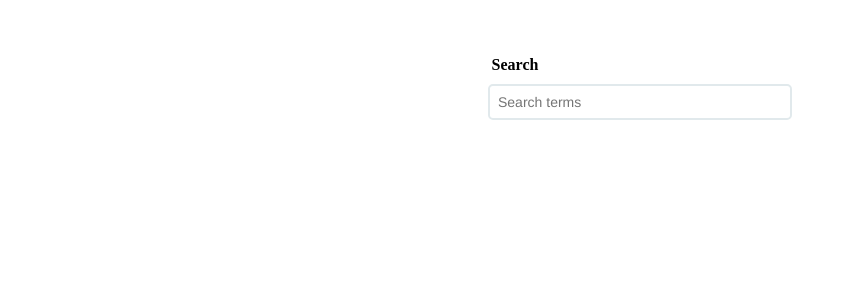
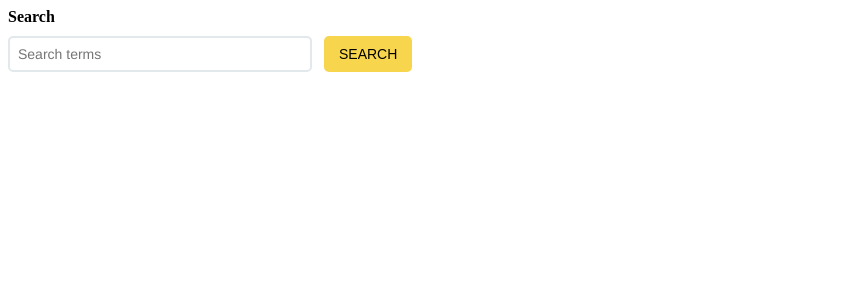
Before and after one commit to kboul/react-autocomplete, a React (Create React App) app: page / in a window 1280 px wide. Shown: the top 300 px of the page, without its empty margins (0-847 px from the left). Built offline with nearby package versions, Linux system fonts and the light colour scheme.

Commit message:
Replace static items array with items from an API, refactor Autocomplete & its sass

```diff
--- a/src/components/Autocomplete.jsx
+++ b/src/components/Autocomplete.jsx
@@ -1,9 +1,11 @@
 import React, { Component } from 'react';
+import Button from './Button';
+import { getCharactersService } from '../services/getCharactersService';
 import styles from '../sass/Autocomplete.module.sass';
 
 class Autocomplete extends Component {
     state = {
-        items: ['John', 'Jordy', 'Sara', 'Kostas'],
+        items: [],
         suggestions: [],
         value: ''
     };
@@ -12,24 +14,41 @@ class Autocomplete extends Component {
         const {
             target: { value }
         } = e;
-        const { items } = this.state;
-
-        let suggestions = [];
-        if (value.length > 1) {
-            const regex = new RegExp(`^${value}`, 'i');
-            suggestions = items.sort().filter(item => regex.test(item));
-        }
-        this.setState({ suggestions, value });
+        // empty the array while typing
+        this.setState({ suggestions: [], value });
     };
 
-    handleClick = suggestion => {
+    selectSuggestion = suggestion => {
         this.setState({ value: suggestion });
+    };
+
+    searchSuggestions = async () => {
+        const { value } = this.state;
+        let suggestions = [];
+
+        if (value.length > 1) {
+            const { data } = await getCharactersService(value);
+            const items = [...data.data.results];
+            console.log(data);
+            this.setState({ items });
+
+            let regex;
+            try {
+                regex = new RegExp(`^${value}`, 'i');
+            } catch (error) {
+                console.log('there is an error with the expression');
+                if (error) return;
+            }
+
+            suggestions = items.filter(item => regex.test(item.name));
+        }
+        this.setState({ suggestions });
     };
 
     render() {
         const { suggestions, value } = this.state;
         return (
-            <div className={styles.container}>
+            <>
                 <label className={styles.label}>Search</label>
                 <div className={styles.autocomleteContainer}>
                     <input
@@ -41,18 +60,19 @@ class Autocomplete extends Component {
                     />
                     <ul>
                         {suggestions.length > 0 &&
-                            suggestions.map(suggestion => (
+                            suggestions.map(({ name, id }) => (
                                 <li
-                                    key={suggestion}
-                                    onClick={() =>
-                                        this.handleClick(suggestion)
-                                    }>
-                                    {suggestion}
+                                    key={id}
+                                    onClick={() => this.selectSuggestion(name)}>
+                                    {name}
                                 </li>
                             ))}
                     </ul>
                 </div>
-            </div>
+                <div className={styles.button}>
+                    <Button onClick={this.searchSuggestions} />
+                </div>
+            </>
         );
     }
 }
--- a/src/sass/Autocomplete.module.sass
+++ b/src/sass/Autocomplete.module.sass
@@ -1,16 +1,6 @@
-.container
-    display: flex
-    align-tems: center
-    justify-content: center
-    flex-direction: column
-    height: 20vh
-    text-align: center
-
 .label
-    margin-bottom: 10px
-    left: -125px
-    position: relative
     font-weight: bold
+    display: block
 
 =sharedStyle()
     font-family: Aria, Helvetica, sans-serif
@@ -19,11 +9,14 @@
     border-radius: 5px
 
 .autocomleteContainer
+    margin-top: 10px
     width: 300px
     border: 2px solid #e1e9ec
-    margin: 0 auto
-    display: block
+    // margin: 0 auto
+    // display: block
     +sharedStyle()
+    display: inline-block
+    margin-right: 10px
 
 .autocomleteContainer input
     width: 100%
@@ -52,3 +45,8 @@
 
 .autocomleteContainer li:hover
     background-color: #e1e9ec
+
+.button
+    display: inline-block
+    position: absolute
+    top: 32px
```
Also changed, not shown: .eslintrc.json.
